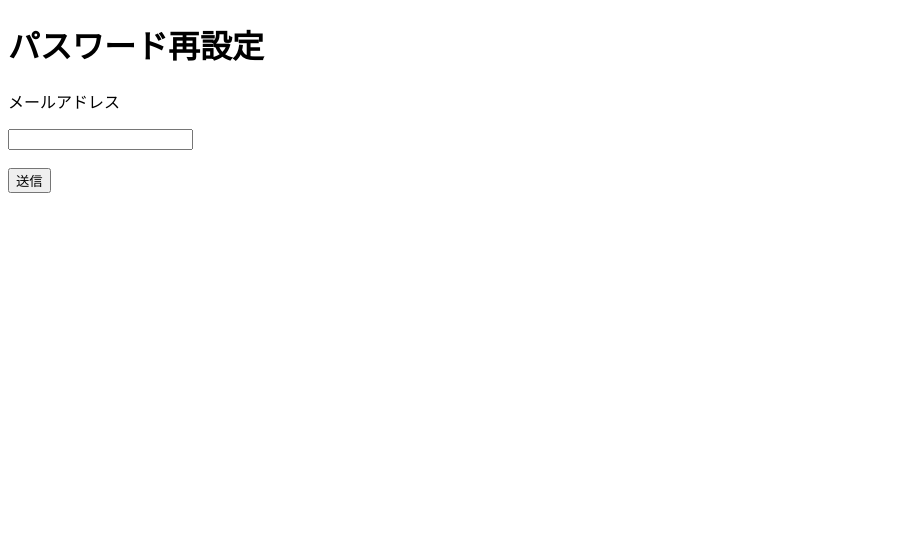
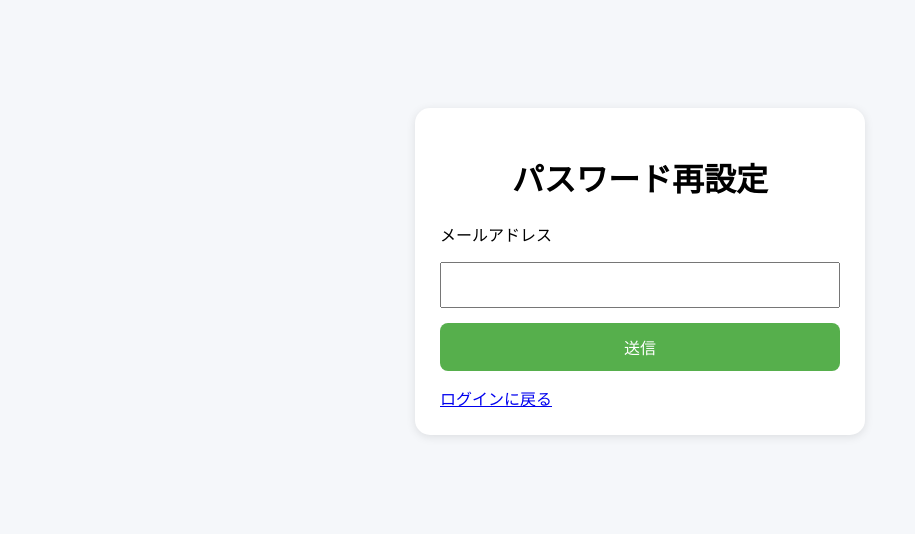
Before and after one commit to kokura-yuta/job-app, a FastAPI app: page /forgot-password in a window 1280 px wide. Shown: the top 534 px of the page, without its empty margins (0-915 px from the left). Run offline with FastAPI, Linux system fonts and the light colour scheme.

Commit message:
reset password

```diff
--- a/main.py
+++ b/main.py
@@ -608,15 +608,6 @@ def register_page(request: Request):
         context={"request":request}
     )
 
-@app.get("/forgot-password")
-def forget_password_page(request: Request):
-    return templates.TemplateResponse(
-        request=request,
-        name="forget_password.html",
-        context={"request": request}
-    )
-
-
 @app.post("/register")
 def register_user(
     username: str = Form(...),
@@ -643,6 +634,76 @@ def register_user(
         url="/login?error=ユーザー名とパスワードを入力してください",
         status_code=303
 )
+
+@app.get("/forgot-password")
+def forget_password_page(request: Request):
+    return templates.TemplateResponse(
+        request=request,
+        name="forget_password.html",
+        context={"request": request}
+    )
+
+@app.post("/forget-password")
+def forget_password(request: Request, email: str = Form(...)):
+    if email == "":
+        return templates.TemplateResponse(
+            request=request,
+            name="forget_password.html",
+            context={
+                "request": request,
+                "error": "メールアドレスを入力してください"
+            }
+        )
+
+    conn = sqlite3.connect("job_app.db")
+    cursor = conn.cursor()
+
+    cursor.execute(
+        "SELECT * FROM users WHERE email = ?",
+        (email,)
+    )
+    user = cursor.fetchone()
+    conn.close()
+
+    if user:
+        return templates.TemplateResponse(
+            request=request,
+            name="reset_password.html",
+            context={
+                "request": request,
+                "email": email
+            }
+        )
+
+    return templates.TemplateResponse(
+        request=request,
+        name="forget_password.html",
+        context={
+            "request": request,
+            "error": "このメールアドレスは登録されていません"
+        }
+    )
+@app.post("/reset-password")
+def reset_password(
+    email: str = Form(...),
+    new_password: str = Form(...)
+):
+    conn = sqlite3.connect("job_app.db")
+    cursor = conn.cursor()
+
+    cursor.execute(
+        "UPDATE users SET password = ? WHERE email = ?",
+        (new_password, email)
+    )
+
+    conn.commit()
+    conn.close()
+
+    return RedirectResponse(
+        url="/login",
+        status_code=303
+    )
+
 
 
 @app.get("/login")
--- a/templates/forget_password.html
+++ b/templates/forget_password.html
@@ -1,21 +1,58 @@
 <!DOCTYPE html>
 <html>
+<head>
+    <meta name="viewport" content="width=device-width, initial-scale=1.0">
+    <title>パスワード再設定</title>
+
+    <style>
+        body {
+            font-family: Arial, sans-serif;
+            background: #f5f7fa;
+            padding: 20px;
+        }
+
+        .reset-box {
+            max-width: 400px;
+            margin: 80px auto;
+            background: white;
+            padding: 25px;
+            border-radius: 15px;
+            box-shadow: 0 2px 10px rgba(0,0,0,0.1);
+        }
+
+        h1 {
+            text-align: center;
+        }
+
+        input, button {
+            width: 100%;
+            padding: 12px;
+            font-size: 16px;
+            box-sizing: border-box;
+            margin-bottom: 15px;
+        }
+
+        button {
+            border: none;
+            border-radius: 8px;
+            background: #56af4c;
+            color: white;
+        }
+    </style>
+</head>
+
 <body>
+    <div class="reset-box">
+        <h1>パスワード再設定</h1>
 
-<h1>パスワード再設定</h1>
+        <form action="/forgot-password" method="post">
+            <p>メールアドレス</p>
+            <input type="email" name="email" required>
 
-<form action="/forget-password" method="post">
+            <button type="submit">送信</button>
+        </form>
 
-    <p>メールアドレス</p>
-    <input type="email" name="email">
-
-    <br><br>
-
-    <button type="submit">
-        送信
-    </button>
-
-</form>
-
+        <a href="/login">ログインに戻る</a>
+    </div>
 </body>
 </html>
```
Also changed, not shown: templates/reset_password.html (added, +19 -0 lines).
